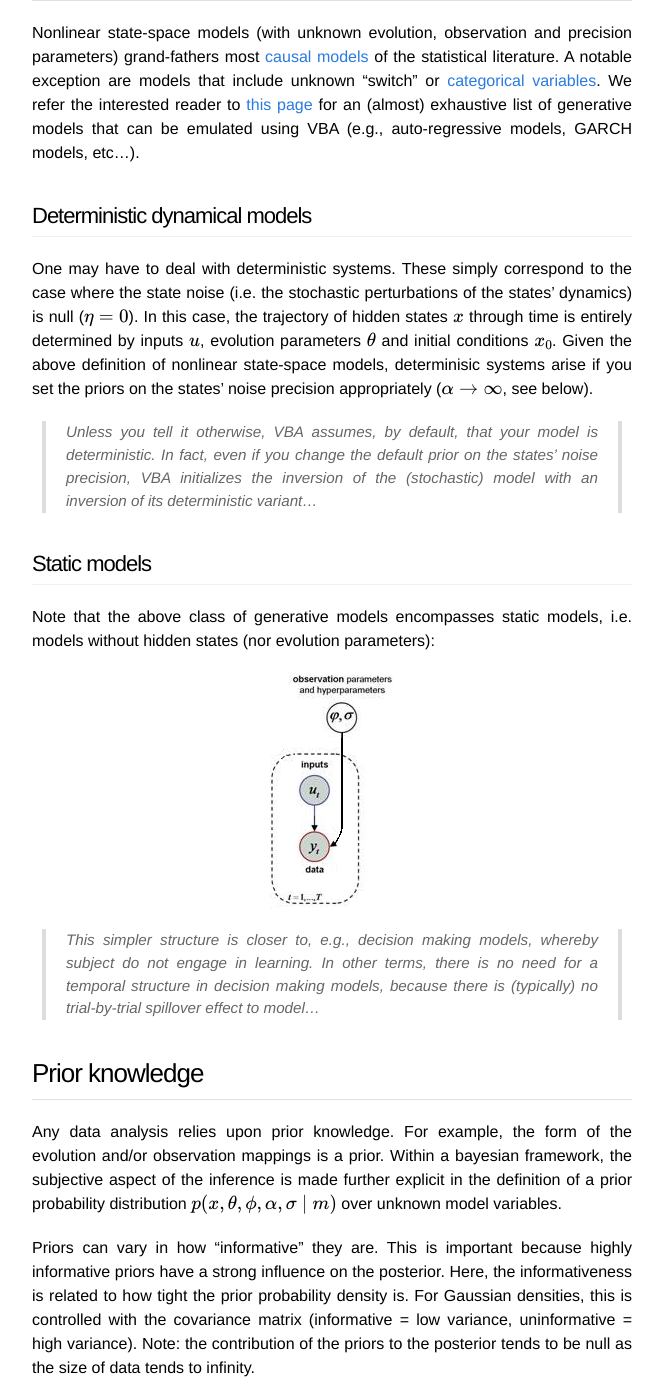
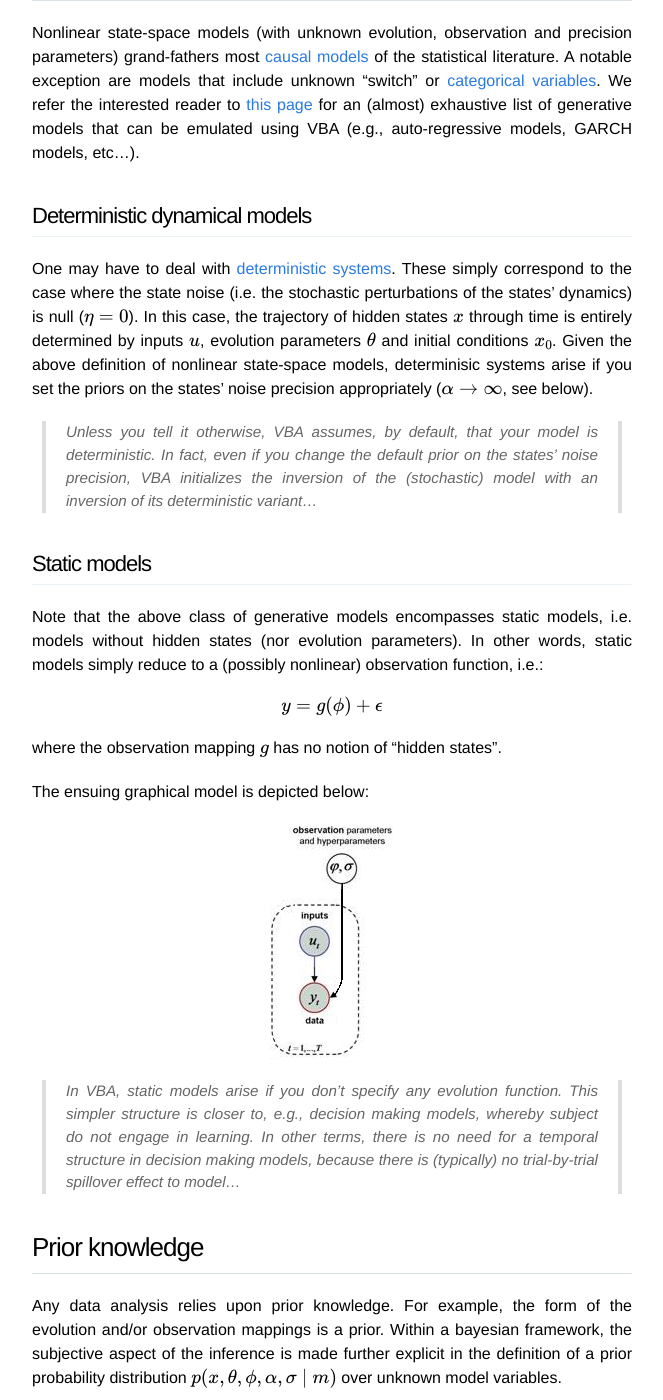
Before and after one commit to MBB-team/VBA-toolbox, a Jekyll site: the page built from _wiki/Structure-of-VBA's-generative-model.md, in a window 1280 px wide and 1400 px high, scrolled down 3549 px. Shown: the whole window, without its empty margins (308-971 px from the left). Built offline with Jekyll 4.4.1, drawn with Linux system fonts in a browser that asks for light colours; nearby versions of some CDN libraries; formulas are drawn with MathJax 3.

Commit message:
Update Structure-of-VBA's-generative-model.md

```diff
--- a/_wiki/Structure-of-VBA's-generative-model.md
+++ b/_wiki/Structure-of-VBA's-generative-model.md
@@ -72,7 +72,7 @@ Nonlinear state-space models (with unknown evolution, observation and precision
 
 ### Deterministic dynamical models
 
-One may have to deal with deterministic systems. These simply correspond to the case where the state noise (i.e. the stochastic perturbations of the states' dynamics) is null ($$\eta=0$$). In this case, the trajectory of hidden states $$x$$ through time is entirely determined by inputs $$u$$, evolution parameters $$\theta$$ and initial conditions $$x_0$$. Given the above definition of nonlinear state-space models, determinisic systems arise if you set the priors on the states' noise precision appropriately ($$\alpha \rightarrow \infty$$, see below).
+One may have to deal with [deterministic systems]((https://en.wikipedia.org/wiki/Deterministic_system)). These simply correspond to the case where the state noise (i.e. the stochastic perturbations of the states' dynamics) is null ($$\eta=0$$). In this case, the trajectory of hidden states $$x$$ through time is entirely determined by inputs $$u$$, evolution parameters $$\theta$$ and initial conditions $$x_0$$. Given the above definition of nonlinear state-space models, determinisic systems arise if you set the priors on the states' noise precision appropriately ($$\alpha \rightarrow \infty$$, see below).
 
 > Unless you tell it otherwise, VBA assumes, by default, that your model is deterministic. In fact, even if you change the default prior on the states' noise precision, VBA initializes the inversion of the (stochastic) model with an inversion of its deterministic variant...
 
@@ -80,12 +80,18 @@ One may have to deal with deterministic systems. These simply correspond to the
 
 ### Static models
 
-Note that the above class of generative models encompasses static models, i.e. models without hidden states (nor evolution parameters):
+Note that the above class of generative models encompasses static models, i.e. models without hidden states (nor evolution parameters). In other words, static models simply reduce to a (possibly nonlinear) observation function, i.e.:
+
+\\[y=g(\phi)+\epsilon\\]
+
+where the observation mapping $$g$$ has no notion of "hidden states".
+
+The ensuing graphical model is depicted below:
 
 
 ![]({{ site.baseurl }}/images/wiki/graph_static_models.png)
 
-> This simpler structure is closer to, e.g., decision making models, whereby subject do not engage in learning. In other terms, there is no need for a temporal structure in decision making models, because there is (typically) no trial-by-trial spillover effect to model...
+> In VBA, static models arise if you don't specify any evolution function. This simpler structure is closer to, e.g., decision making models, whereby subject do not engage in learning. In other terms, there is no need for a temporal structure in decision making models, because there is (typically) no trial-by-trial spillover effect to model...
 
 
 
```
